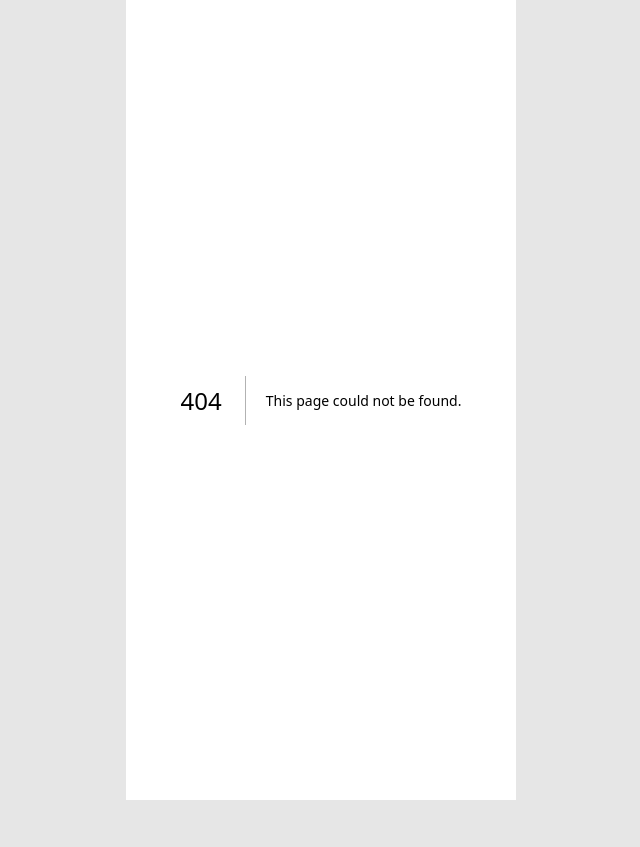
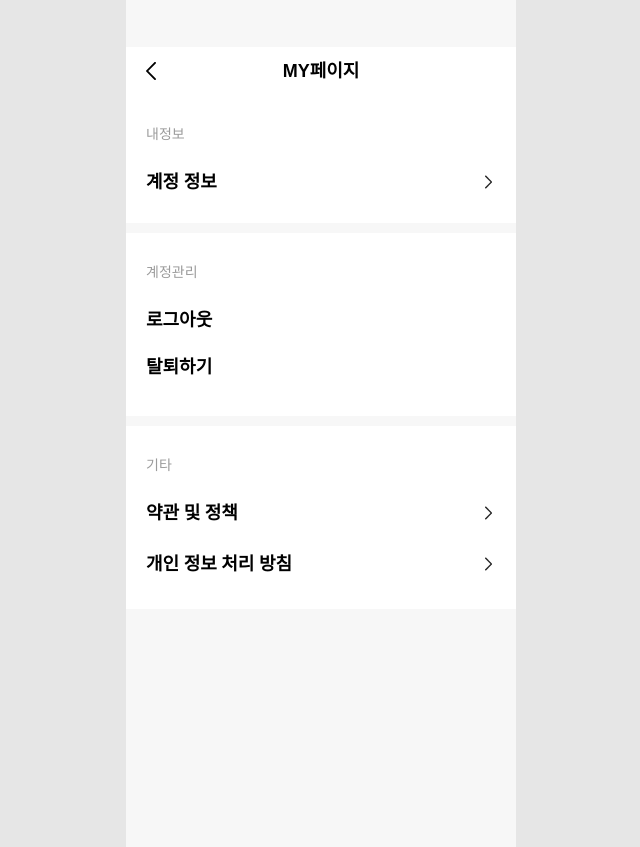
Before and after one commit to relay-toon/front, a Next.js app: page /mypage in a window 1280 px wide. Before the commit this address had no page. Shown: the whole page, without its empty margins (319-959 px from the left). Before the commit the page ends 800 px from the top, so only its background shows below. Built offline with nearby package versions, Linux system fonts and the light colour scheme; no server answers.

Commit message:
feature: 로그아웃 UI에 적용

```diff
--- a/src/app/(main)/create-room/page.tsx
+++ b/src/app/(main)/create-room/page.tsx
@@ -24,15 +24,9 @@ export default function CreateRoom() {
         title: subjectText,
         headCount: memberOption,
         timer: timeOption,
-<<<<<<< HEAD
-      };
-      const result = await createMutation.mutateAsync(data);
-      window.location.href = `/`;
-=======
       };
       const result = await createMutation.mutateAsync(data);
       console.log(result);
->>>>>>> 0013534166345c1f016bee57991aab06f1cceb9a
     } catch (error) {
       console.error('에러:', error);
     }
--- a/src/app/(main)/inquiry/page.tsx
+++ b/src/app/(main)/inquiry/page.tsx
@@ -46,7 +46,7 @@ export default function Inquiry() {
               placeholder="문의 제목을 입력해주세요"
             />
             <label className="text-[16px] font-bold" htmlFor="title">
-              문의내용
+              건의내용
             </label>
             <textarea
               value={content}
--- a/src/app/(main)/layout.tsx
+++ b/src/app/(main)/layout.tsx
@@ -2,15 +2,8 @@
 import { ReactNode } from 'react';
 import '../styles/globals.css';
 import { QueryClient, QueryClientProvider } from '@tanstack/react-query';
-<<<<<<< HEAD
-import { useEffect } from 'react';
-import { useAuthStore } from '@/src/store/authStore';
-import Cookie from 'js-cookie';
-import { ReactQueryDevtools } from '@tanstack/react-query-devtools';
+import { useAuthenticate } from '@/src/hooks/useAuthenticate';
 
-=======
-import { useAuthenticate } from '@/src/hooks/useAuthenticate';
->>>>>>> 0013534166345c1f016bee57991aab06f1cceb9a
 interface LayoutProps {
   children?: ReactNode;
 }
@@ -23,7 +16,6 @@ export default function Layout({ children }: LayoutProps) {
       <div className="w-[24.375rem] bg-[#F7F7F7]">
         <main>{children}</main>
       </div>
-      <ReactQueryDevtools initialIsOpen={false} position='bottom' />
     </QueryClientProvider>
   );
 }
--- a/src/components/Mypage.tsx
+++ b/src/app/(main)/mypage/page.tsx
@@ -1,12 +1,20 @@
 'use client';
+import { useLogout } from '@/src/hooks/useLogout';
 import Image from 'next/image';
 import Link from 'next/link';
 import { useRouter } from 'next/navigation';
+import { useAxios } from '@/src/lib/axios';
 
 export default function Mypage() {
   const router = useRouter();
+  const { axiosInstance } = useAxios();
   const onClick = () => {
     router.back();
+  };
+  const logout = useLogout(axiosInstance);
+
+  const onLogoutClick = async () => {
+    await logout();
   };
   return (
     <div className="relative mt-[47px] h-screen bg-[#F7F7F7]">
@@ -41,8 +49,10 @@ export default function Mypage() {
         <div className="flex h-[183px] flex-col gap-6 bg-white px-5 py-[28px]">
           <span className="text-[14px] text-[#9B9B9B]">계정관리</span>
           <div className="flex flex-col gap-[20px] text-[18px] font-semibold">
-            <span>로그이웃</span>
-            <span>탈퇴하기</span>
+            <p onClick={onLogoutClick} className="cursor-pointer">
+              로그아웃
+            </p>
+            <p className="cursor-pointer">탈퇴하기</p>
           </div>
         </div>
 
```
